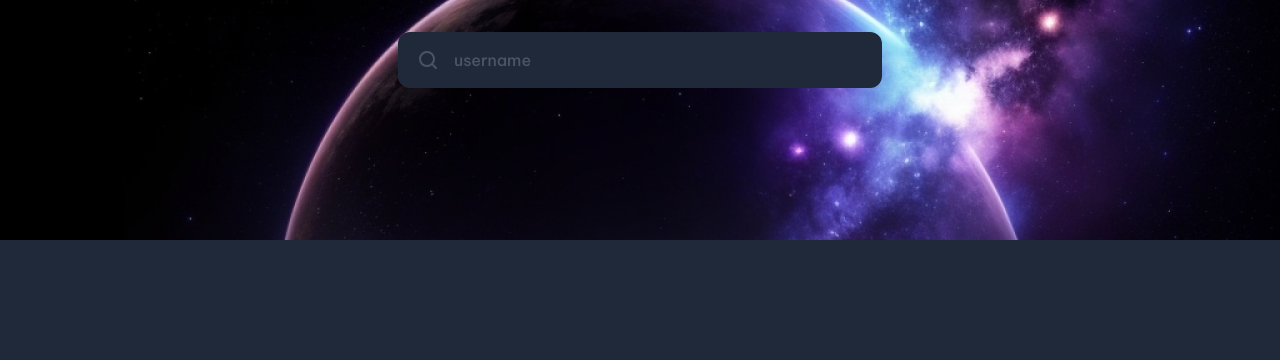
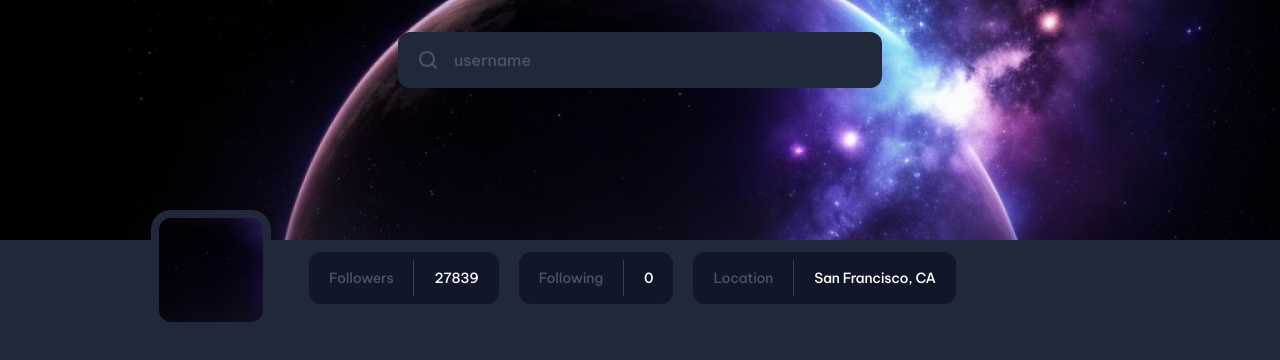
Before and after one commit to meviru/githubprofile.io, a React (Vite) app: page / in a window 1280 px wide. Shown: the top 360 px of the page. Built offline with nearby package versions, Linux system fonts and the light colour scheme.

Commit message:
feat: profile info section added

```diff
--- a/index.html
+++ b/index.html
@@ -8,7 +8,7 @@
   <link href="https://fonts.googleapis.com/css2?family=Be+Vietnam+Pro:wght@300;400;500;600;700&display=swap"
     rel="stylesheet">
   <meta name="viewport" content="width=device-width, initial-scale=1.0" />
-  <title>Vite + React + TS</title>
+  <title>GitHub Profile | A simple application that will show you the GitHub user information.</title>
 </head>
 
 <body>
--- /dev/null
+++ b/src/core/components/ProfileInfo.tsx
@@ -0,0 +1,30 @@
+import styled from "styled-components";
+import Avatar from "../../shared/components/Avatar";
+import avatar from "/hero-image-github-profile.png";
+import InfoCard from "../../shared/components/InfoCard";
+
+const ProfileWrapper = styled.div`
+    display: flex;
+    flex-wrap: wrap;
+`
+
+const Flex = styled.div`
+    display: flex;
+    gap: 20px;
+    flex-wrap: wrap;
+    margin-left: 38px;
+    align-items: flex-start;
+`
+
+const ProfileInfo = () => {
+    return <ProfileWrapper>
+        <Avatar src={avatar} />
+        <Flex>
+            <InfoCard title="Followers" description="27839" />
+            <InfoCard title="Following" description="0" />
+            <InfoCard title="Location" description="San Francisco, CA" />
+        </Flex>
+    </ProfileWrapper>
+}
+
+export default ProfileInfo;
--- a/src/layout/AppLayout.tsx
+++ b/src/layout/AppLayout.tsx
@@ -1,5 +1,6 @@
 import styled from "styled-components";
 import Hero from "../core/components/Hero";
+import MainContent from "./MainContent";
 
 const PageWrapper = styled.div`
     display: flex;
@@ -7,16 +8,11 @@ const PageWrapper = styled.div`
     flex-direction: column;
 `
 
-const MainContent = styled.main`
-    flex-grow: 1;
-    padding-top: 12px;
-`
-
 const AppLayout = () => {
     return <>
         <PageWrapper>
-            <Hero></Hero>
-            <MainContent></MainContent>
+            <Hero />
+            <MainContent />
         </PageWrapper>
     </>
 }
--- /dev/null
+++ b/src/layout/MainContent.tsx
@@ -0,0 +1,24 @@
+import styled from "styled-components";
+import ProfileInfo from "../core/components/ProfileInfo";
+
+const MainContentWrapper = styled.main`
+    flex-grow: 1;
+    padding-top: 12px;
+`
+
+const Container = styled.div`
+    width: 100%;
+    margin: 0 auto;
+    padding: 0 20px;
+    max-width: 1018px;
+`
+
+const MainContent = () => {
+    return <MainContentWrapper>
+        <Container>
+            <ProfileInfo></ProfileInfo>
+        </Container>
+    </MainContentWrapper>
+}
+
+export default MainContent;
--- /dev/null
+++ b/src/shared/components/Avatar.tsx
@@ -0,0 +1,27 @@
+import styled from "styled-components";
+
+const AvatarWrapper = styled.div`
+    position: relative;
+    top: -42px;
+    width: 120px;
+    height: 120px;
+    padding: 8px;
+    border-radius: 20px;
+    background-color: #20293A;
+`
+
+const AvatarImg = styled.img`
+    display: block;
+    width: 100%;
+    height: 100%;
+    object-fit: cover;
+    border-radius: 12px;
+`
+
+const Avatar = ({ src }: { src: string }) => {
+    return <AvatarWrapper>
+        <AvatarImg src={src} alt="Avatar" />
+    </AvatarWrapper>
+}
+
+export default Avatar;
--- /dev/null
+++ b/src/shared/components/InfoCard.tsx
@@ -0,0 +1,36 @@
+import styled from "styled-components";
+
+const InfoCardWrapper = styled.div`
+    display: flex;
+    padding: 8px 20px;
+    align-items: center;
+    border-radius: 12px;
+    background-color: #111629;
+`
+
+const InfoCardValue = styled.span`
+    color: #4B5366;
+    font-size: 14px;
+    font-weight: 500;
+    letter-spacing: -0.25px;
+    &.text-white {
+        color: #fff;
+    }
+`
+
+const Separator = styled.span`
+    width: 1px;
+    height: 36px;
+    margin: 0 20px;
+    background-color: #364153;
+`
+
+const InfoCard = ({ title, description }: { title: string, description: string }) => {
+    return <InfoCardWrapper>
+        <InfoCardValue>{title}</InfoCardValue>
+        <Separator />
+        <InfoCardValue className="text-white">{description}</InfoCardValue>
+    </InfoCardWrapper>
+}
+
+export default InfoCard;
```
